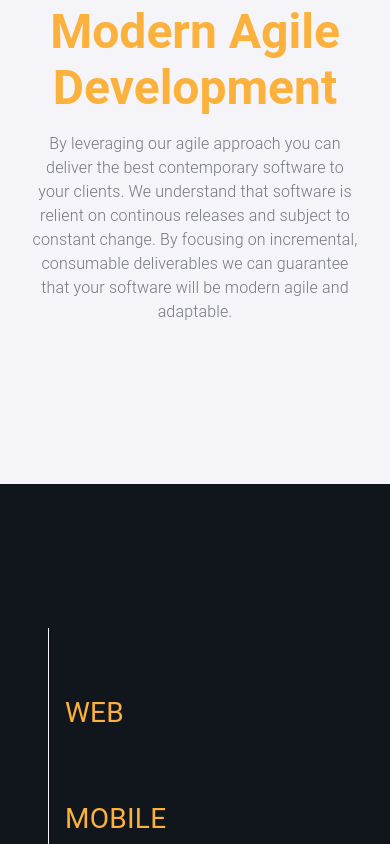
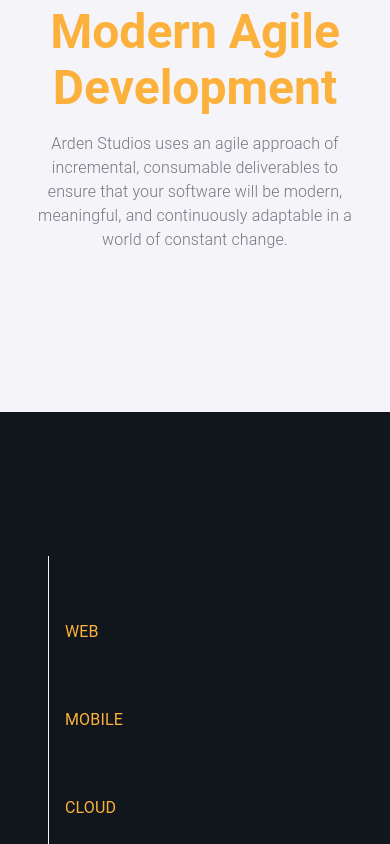
Before and after one commit to Pasquariello/studios, a Next.js app: page / in a window 390 px wide. Shown: the part 1000-1844 px from the top of the page. Built offline with nearby package versions, Linux system fonts and the light colour scheme.

Commit message:
update copy and mobile layouts home page

```diff
--- a/pages/index.tsx
+++ b/pages/index.tsx
@@ -59,10 +59,11 @@
 
           <Box py={20} px={4} sx={{textAlign: 'center', justifyContent: 'center', display: 'flex', backgroundColor: "#F4F4F9"}}>
             <Box sx={{maxWidth: 650}}>
-              <Typography variant="h3" sx={{mb: 2, color: '#FBB13C', fontWeight: 'bold'}}>Modern Agile Development</Typography>
+              <Typography className={styles.sectionHeader} variant="h3" sx={{mb: 2, color: '#FBB13C', fontWeight: 'bold'}}>Modern Agile Development</Typography>
 
               <Typography color="#757780" sx={{ fontWeight: 'light' }}>
-                By leveraging our agile approach you can deliver the best contemporary software to your clients. We understand that software is relient on continous releases and subject to constant change. By focusing on incremental, consumable deliverables we can guarantee that your software will be modern agile and adaptable.
+                Arden Studios uses an agile approach of incremental, consumable deliverables to ensure that your software will be modern, meaningful, and continuously adaptable in a world of constant change.
+                {/* By leveraging our agile approach you can deliver the best contemporary software to your clients. We understand that software is relient on continous releases and subject to constant change. By focusing on incremental, consumable deliverables we can guarantee that your software will be modern agile and adaptable. */}
               </Typography>
             </Box>
           </Box>
@@ -91,16 +92,16 @@
 
             <Box sx={{borderLeft: '1px solid #F4F4F9'}} px={2}>
               <Box my={8}>
-              <Typography sx={{fontSize: '1.75em' }} color="#FBB13C">WEB</Typography>
+              <Typography sx={{fontSize: {xs: '1em', sm: '1.75em'} }} color="#FBB13C">WEB</Typography>
 
               </Box>
 
               <Box my={8}>
-              <Typography sx={{fontSize: '1.75em' }} color="#FBB13C">MOBILE</Typography>
+              <Typography sx={{fontSize: {xs: '1em', sm: '1.75em'} }}  color="#FBB13C">MOBILE</Typography>
               </Box>
 
               <Box my={8}>
-              <Typography sx={{fontSize: '1.75em' }} color="#FBB13C">CLOUD</Typography>
+              <Typography sx={{fontSize: {xs: '1em', sm: '1.75em'} }} color="#FBB13C">CLOUD</Typography>
               </Box>
             </Box>
          </Grid>
@@ -116,10 +117,11 @@
          >
 
             <Box>
-                <Typography color="#F4F4F9" variant="h3" sx={{mb: 2, fontWeight: 'bold'}}>UNTAPPED POTENTIAL</Typography>
+                <Typography className={styles.sectionHeader} color="#F4F4F9" variant="h3" sx={{mb: 2, fontWeight: 'bold' }}>UNTAPPED POTENTIAL</Typography>
 
                 <Typography color="#F4F4F9" sx={{ fontWeight: 'light' }}>
-                  We specialize in the latest web, mobile and cloud technologies, frameworks and practices to optimize performance, build lasting technology and go above and beyond in satisfying your needs.
+                  Let us help you build lasting technology that goes above and beyond in satisfying your needs. Our solutions utilize the latest web, mobile, and cloud technologies to optimize performance and open new doors of possibilities.
+                  {/* We specialize in the latest web, mobile and cloud technologies, frameworks and practices to optimize performance, build lasting technology and go above and beyond in satisfying your needs. */}
                 </Typography>
 
                 <Button
--- a/styles/Home.module.css
+++ b/styles/Home.module.css
@@ -13,6 +13,7 @@
 
   position: relative;
   z-index: 1;
+  padding: 8px;
   /* padding-left: 10%; */
   /* font-size: 2.2rem; */
 
@@ -59,12 +60,18 @@
   }
 
   .headerTextContainer h2 {
-    font-size: 3.2em;
+    font-size: 2.5em;
   }
 }
 
-@media (min-width: 390px) {
+@media (max-width: 420px) {
   .headerTextContainer h1 {
     font-size: 2.5em;
   }
 }
+
+@media (max-width: 325px) {
+  .sectionHeader {
+    font-size: 2em;
+  }
+}
```
